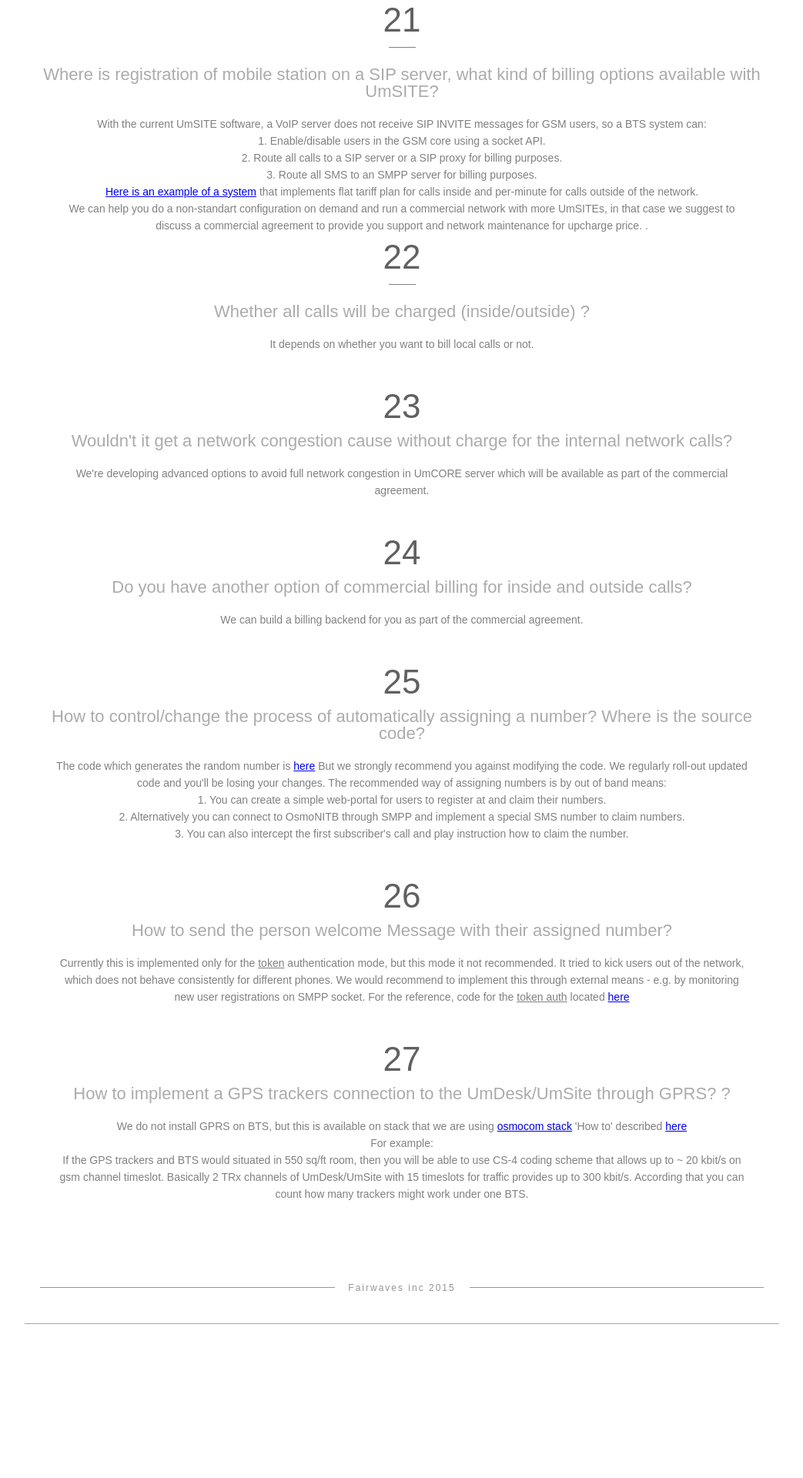
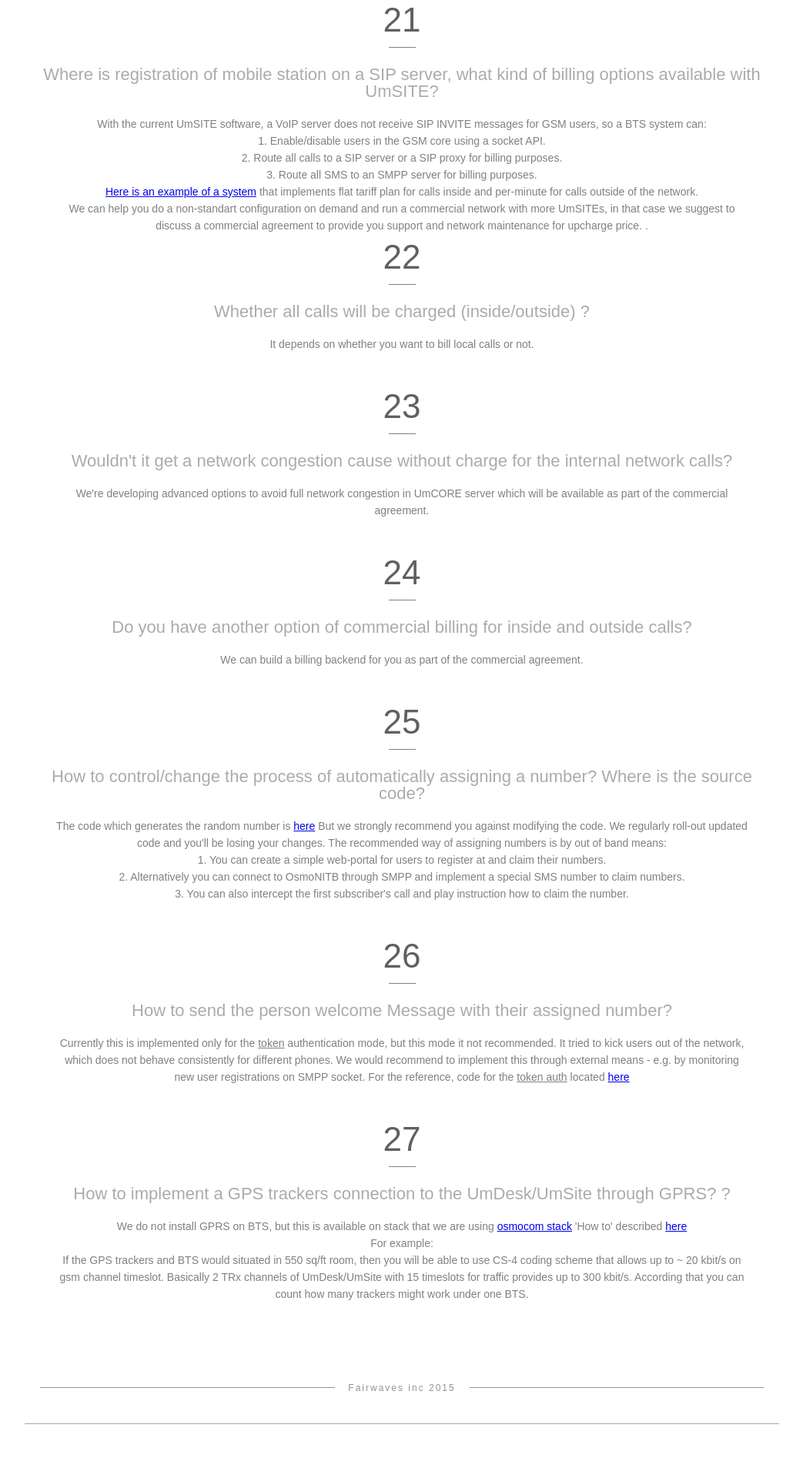
Before and after one commit to fairwaves/um-docs, a Jekyll site: the page faq.html, which Jekyll copies as it is, in a window 1280 px wide. Shown: the part 3799-5719 px from the top of the page at 77% size, without its empty margins (118-1161 px from the left). Built offline with Jekyll 4.4.1, drawn with Linux system fonts in a browser that asks for light colours; before the commit the page ends 5589 px from its top, so only the background shows below that.

Commit message:
fixed line under number

```diff
--- a/faq.html
+++ b/faq.html
@@ -316,9 +316,13 @@
 
 						</div>
 
+
+
+
+
                         <div class="grid_4">
 				 	     <h5 style="text-align: center;" class="font_5">23</h5>
-						  <div class=></div>
+						  <div class="s2"></div>
 						  <h2 class="faq">  Wouldn't it get a network congestion cause without charge for the internal network calls?
 
 </h2>
@@ -329,7 +333,7 @@
 
                         <div class="grid_4">
 				 	         <h5 style="text-align: center;" class="font_5">24</h5>
-						  <div class=></div>
+						  <div class="s2"></div>
 						  <h2 class="faq">  Do you have another option of commercial billing for inside and outside calls?
 
 </h2>
@@ -339,7 +343,7 @@
 						</div>
                         <div class="grid_4">
 				 	 <h5 style="text-align: center;" class="font_5">25</h5>
-						  <div class=></div>
+						  <div class="s2"></div>
 						  <h2 class="faq">  How to control/change the process of automatically assigning a number? Where is the source code?
 
 </h2>
@@ -362,7 +366,7 @@
 
                         <div class="grid_4">
 				 	 <h5 style="text-align: center;" class="font_5">26</h5>
-						  <div class=></div>
+						  <div class="s2"></div>
 						  <h2 class="faq">  How to send the person welcome Message with their assigned number?
 
 </h2>
@@ -375,7 +379,7 @@
 						</div>
 						<div class="grid_4">
 				 	         <h5 style="text-align: center;" class="font_5">27</h5>
-						  <div class=></div>
+						  <div class="s2"></div>
 						  <h2 class="faq">  How to implement a GPS trackers connection to the UmDesk/UmSite through GPRS? ?
 
 </h2>
```
